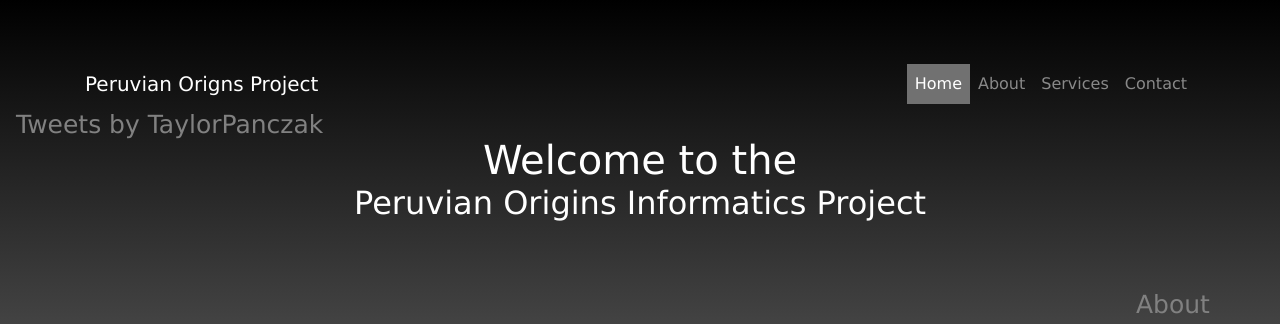
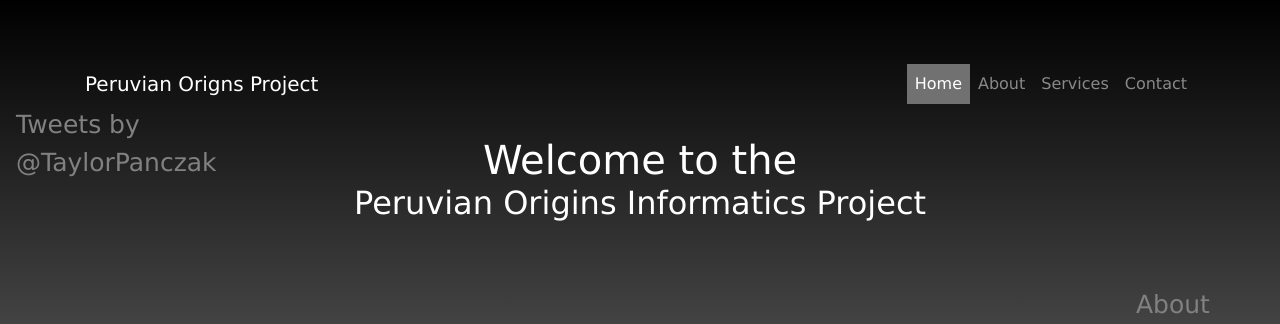
Before and after one commit to Taylorpanczak/Peruvian-Origins-Informatics-Project, a website: page index.html in a window 1280 px wide. Shown: the top 324 px of the page. Drawn offline with Linux system fonts and the light colour scheme.

Commit message:
Update index.html

```diff
--- a/index.html
+++ b/index.html
@@ -182,7 +182,11 @@ img {vertical-align: middle;}
     <!-- Page Content -->
     <div class="container">
       <div class="sidenav">
-  <a class="twitter-timeline" data-theme="dark" href="https://twitter.com/TaylorPanczak?ref_src=twsrc%5Etfw">Tweets by TaylorPanczak</a> <script async src="https://platform.twitter.com/widgets.js" charset="utf-8"></script>
+  <a class="twitter-timeline"
+  href="https://twitter.com/TaylorPanczak"
+  data-tweet-limit="3">
+Tweets by @TaylorPanczak
+</a>
 </div>
       <div class="sidenavright">
   <a href="#about">About</a>
```
